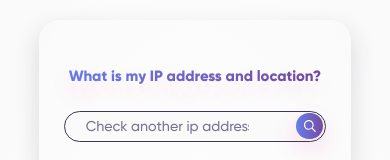
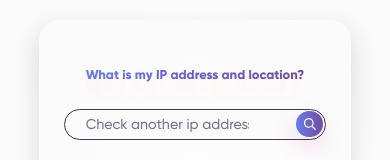
Before and after one commit to bilalchawdhary1/IP-Tracking, a plain HTML site: page index.html in a window 390 px wide. Shown: the part 150-310 px from the top of the page. Drawn offline with Linux system fonts and the light colour scheme.

Commit message:
responsive done

```diff
--- a/data/css/style.css
+++ b/data/css/style.css
@@ -2212,7 +2212,7 @@ svg.leaflet-image-layer.leaflet-interactive path {
 }
 @media (max-width: 600px) {
   #a h1 {
-    font-size: calc(14px + 15*(100vw - 320px) / 1080);
+    font-size: calc(12px + 15*(100vw - 320px) / 1080);
   }
 }
 .phone-container {
```
